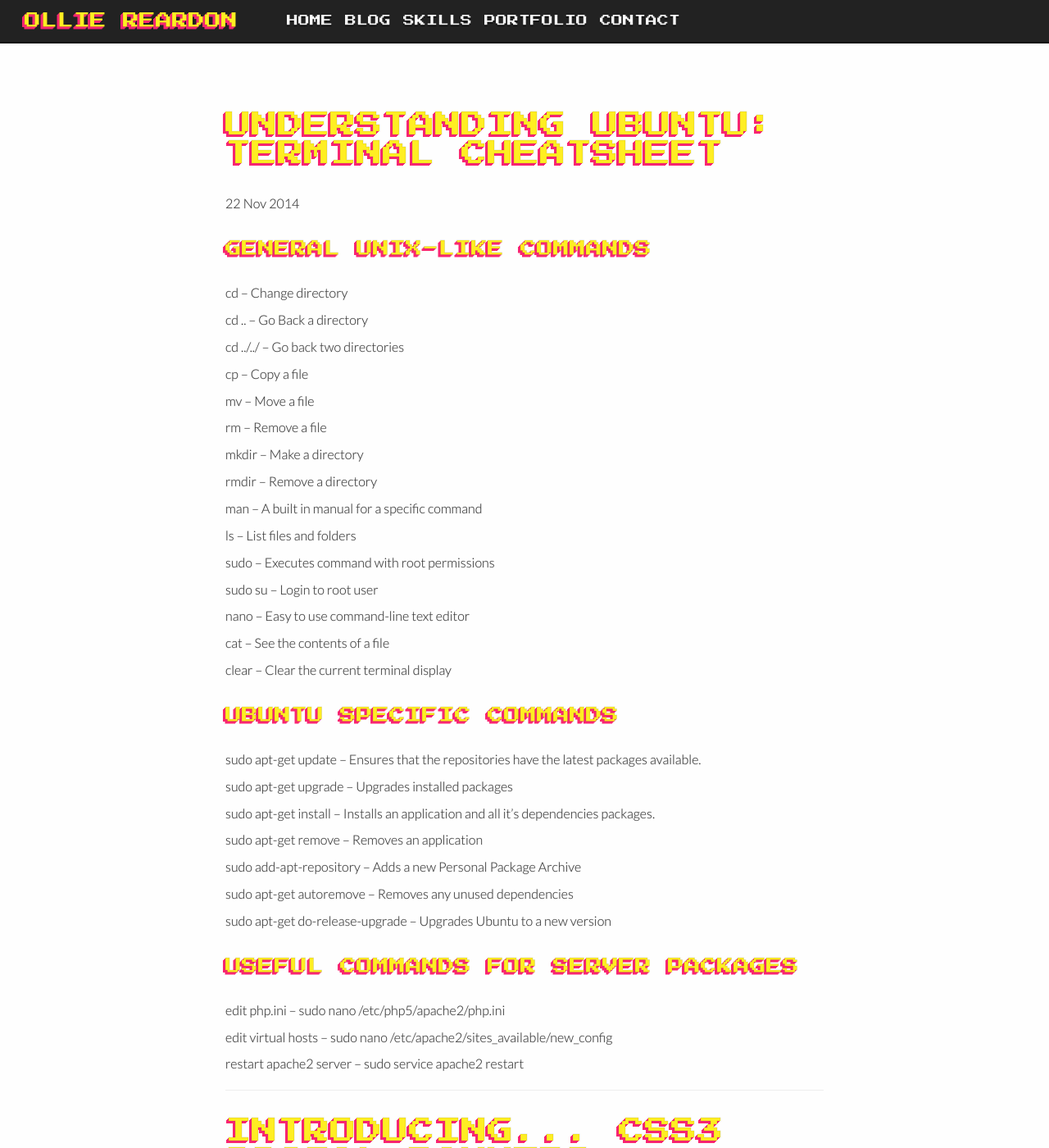
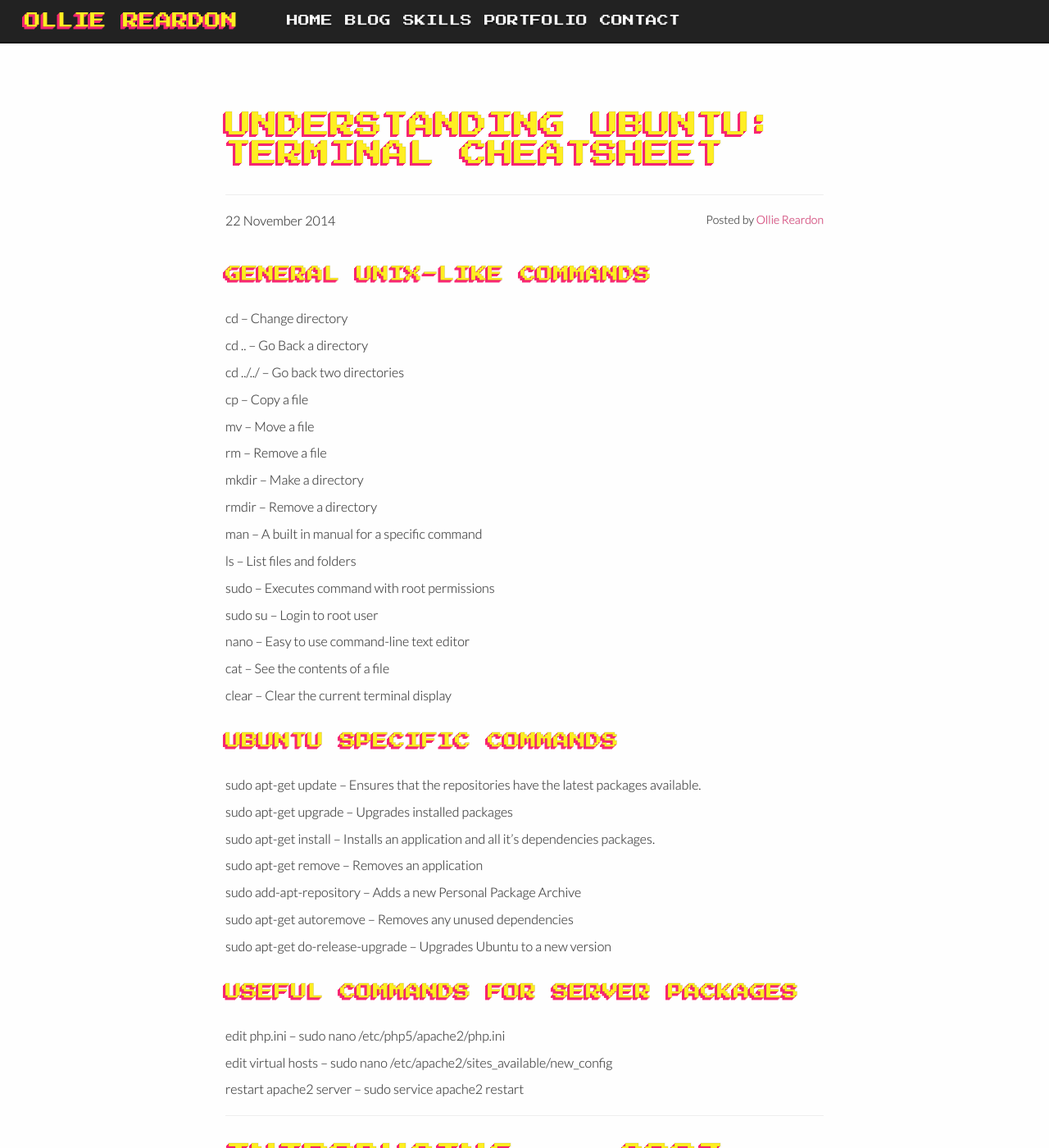
Before and after one commit to ojdon/ojdon.github.io, a Jekyll site: the page built from blog/index.html, in a window 1280 px wide and 1400 px high. Shown: the whole window at 82% size. Built offline with Jekyll 4.4.1, drawn with Linux system fonts in a browser that asks for light colours; nearby versions of some CDN libraries; Markdown is read by kramdown in place of the engine named in the settings; the list of posts is cut into pages by our own code; some of the changed text lies outside the part shown.

Commit message:
Blog post layout tweaks

```diff
--- a/blog/index.html
+++ b/blog/index.html
@@ -6,9 +6,17 @@ title: "Blog"
 	<div class="col-xs-12 col-sm-12 col-md-offset-2 col-lg-offset-2 col-md-8 col-lg-8">
     {% for post in paginator.posts %}
       <h2 class="title"><a href="{{ post.url }}">{{ post.title }}</a></h2>
-      <p class="author">
-        <span class="date">{{ post.date | date_to_string }}</span>
-      </p>
+      <hr>
+			<div class="row">
+				<div class="col-xs-6">
+					<p class="date">{{ post.date | date: "%-d %B %Y" }}</p>
+				</div>
+				<div class="col-xs-6">
+					<p class="meta text-right">Posted by <a href="https://plus.google.com/u/0/111804847061500742496?rel=author">Ollie Reardon</a></p>
+
+				</div>
+			</div>
+
       <div class="content">
         {{ post.content }}
         <hr>
```
Also changed, not shown: _layouts/post.html (+9 -2 lines).
